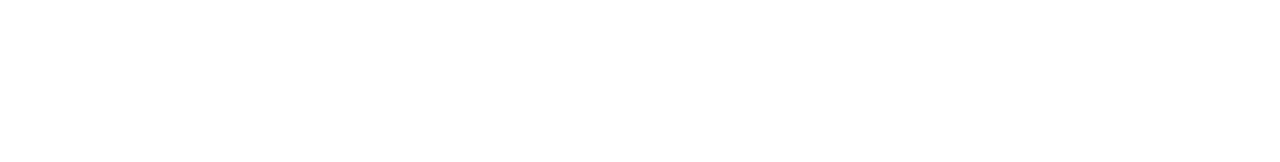
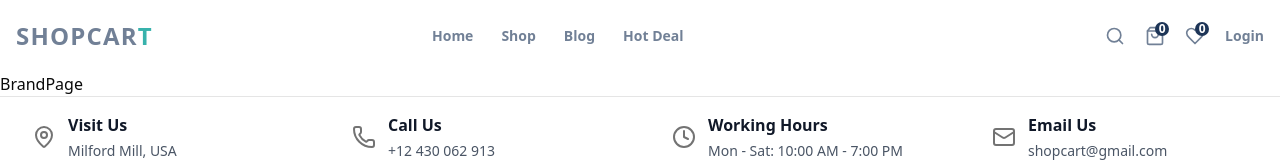
Before and after one commit to Tane4ka170/commerce-next, a Next.js app: page /brand/1 in a window 1280 px wide. Before the commit this address had no page. Shown: the top 162 px of the page. Built offline with nearby package versions, Linux system fonts and the light colour scheme; no server answers.

Commit message:
Chore: create BrandPage

```diff
--- /dev/null
+++ b/app/(client)/brand/[slug]/page.tsx
@@ -0,0 +1,7 @@
+import React from "react";
+
+const BrandPage = () => {
+  return <div>BrandPage</div>;
+};
+
+export default BrandPage;
```
